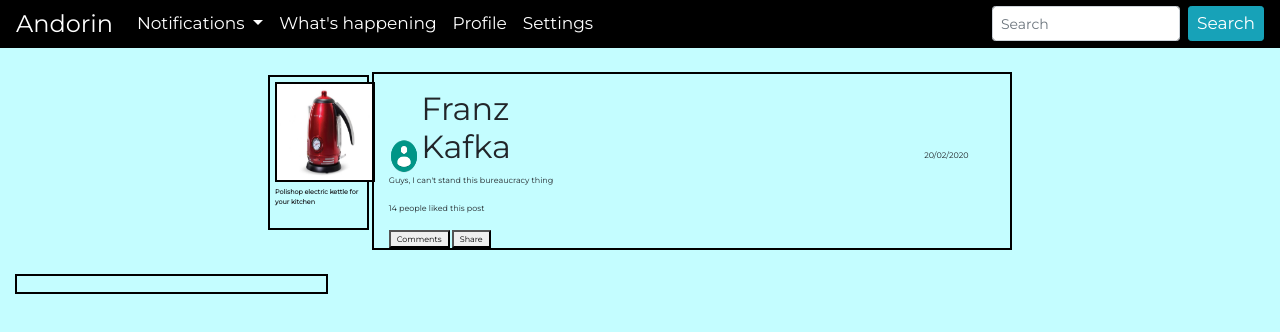
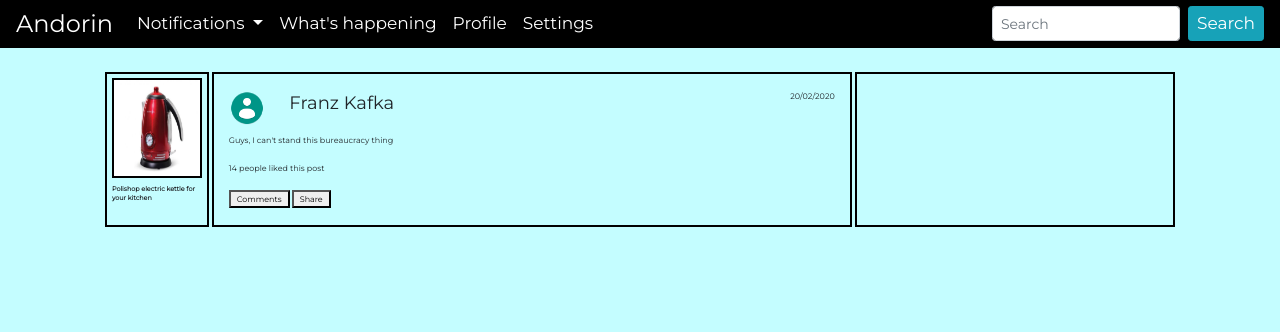
Before and after one commit to Kaik994/Andorin, a plain HTML site: page index.html in a window 1280 px wide. Drawn offline with Linux system fonts and the light colour scheme.

Commit message:
pré-implementação da página do feed e tananã

```diff
--- a/css/andorin.css
+++ b/css/andorin.css
@@ -8,14 +8,14 @@
 .anuncio {
   font-size: 0.4rem;
   font-weight: bold;
-  margin: 0.5em;
+  margin-right: 0.5em;
   padding: 0.75em;
   border: solid black 2px;
 }
 
 .anuncio img {
     height: 100px;
-    width: 100px;
+    width: 100%;
     display: block;
     margin-bottom: 1em;
     border: solid black 2px;
@@ -32,26 +32,35 @@
 .top-of-the-post {
    display: flex;
    justify-content: left;
+   margin-bottom: 1em;
 }
 
-.profile-image-at-post {
+.post-profile-image {
+    width: 10%;
+    display: inline-flex;
+}
+
+.post-profile-image a img {
     width: 36px;
     height: 36px;
-    display: inline;
-    width: 5%;
 }
 
 .post-username {
     font-size: 18px;
+    width: 40%;
+    display: inline-flex;
+    justify-content: flex-start;
+}
+
+.post-username span {
     display: inline-block;
-    width: 30%;
 }
 
 
 .post-date {
     display: inline-flex;
-    justify-content: right;
-    width: 60%;
+    justify-content: flex-end;
+    width: 50%;
 }
 
 .post-date span {
--- a/index.html
+++ b/index.html
@@ -72,10 +72,12 @@
 
                 <div class="post">
 
-                  <div class="top-of-the-post"></div>
-                    <a><img src="img/profile-image.png" class="profile-image-at-post"></a>
+                  <div class="top-of-the-post">
+                    <div class="post-profile-image">
+                      <a><img src="img/profile-image.png"></a>
+                    </div>
                     <div class="post-username">
-                      <h2>Franz Kafka</h2>
+                      <span>Franz Kafka</span>
                     </div>
                     <div class="post-date">
                       <span> 20/02/2020 </span>
```
